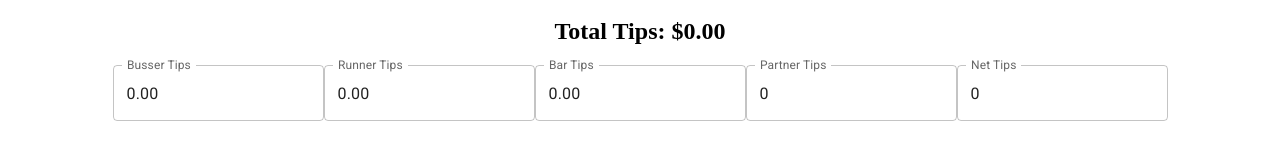
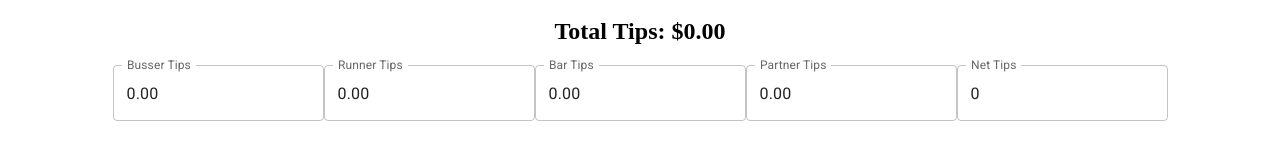
Before and after one commit to DJacobson17/Tipout, a React (Vite) app in the folder tip-tracker-mui/: page / in a window 1280 px wide. Both pictures are taken after a click on the button "POOL". Shown: the part 260-420 px from the top of the page. Built offline with nearby package versions, Linux system fonts and the light colour scheme.

Commit message:
fixed split tips totals

```diff
--- a/tip-tracker-mui/src/assets/components/outputField.jsx
+++ b/tip-tracker-mui/src/assets/components/outputField.jsx
@@ -15,6 +15,9 @@ function OutputField() {
   const [runnerTips, setRunnerTips] = useState(0);
 
   const netTips = totalTips - busserTips - barTips - runnerTips;
+
+  const partnerTips = (netTips / 2).toFixed(2);
+  const selfTips = netTips - partnerTips;
 
   useEffect(
     function () {
@@ -59,16 +62,8 @@ function OutputField() {
       )}
       {partner == "pool" && (
         <>
-          <TextField
-            label="Partner Tips"
-            id="partner"
-            value={`${netTips.toFixed(2) / 2}`}
-          />
-          <TextField
-            label="Net Tips"
-            id="net"
-            value={`${netTips.toFixed(2) / 2}`}
-          />
+          <TextField label="Partner Tips" id="partner" value={partnerTips} />
+          <TextField label="Net Tips" id="net" value={selfTips} />
         </>
       )}
     </div>
```
